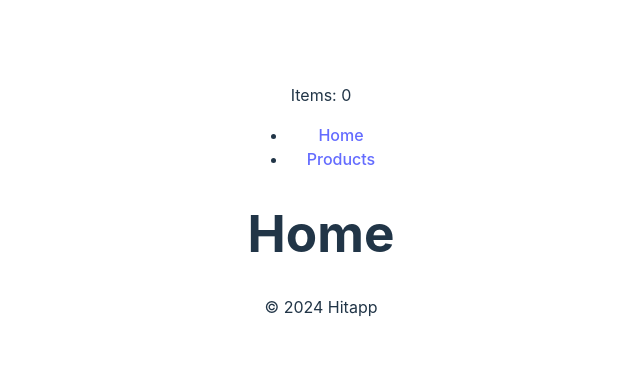
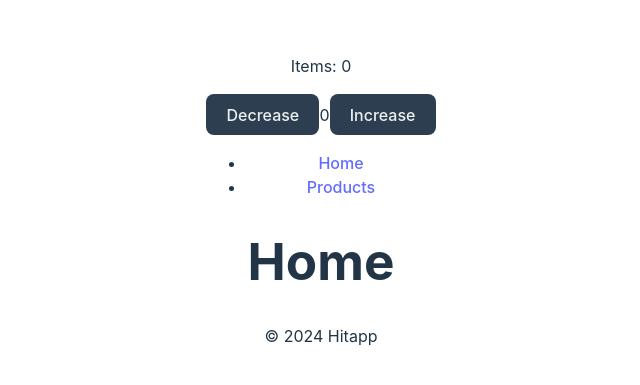
Before and after one commit to patrykomiotek/hitapp, a React (Vite) app: page / in a window 1280 px wide. Shown: the part 207-592 px from the top of the page, without its empty margins (319-959 px from the left). Built offline with nearby package versions, Linux system fonts and the light colour scheme.

Commit message:
feat: stepper component step 1

```diff
--- a/src/App.tsx
+++ b/src/App.tsx
@@ -26,6 +26,7 @@ import { ShopContextProvider } from "./features/basket/components/ShopContext";
 import { ShoppingCart } from "./features/basket/components/ShoppingCart";
 import { RouterProvider } from "react-router-dom";
 import { router } from "./routes";
+import { Stepper } from "./components/Stepper";
 
 function App() {
   const buttonRef = useRef<HTMLButtonElement>(null);
@@ -69,6 +70,7 @@ function App() {
         <AuthContextProvider>
           <ShopContextProvider>
             <ShoppingCart />
+            <Stepper />
             <RouterProvider router={router} />
             {/* <ProductsDetails id="recVhBqT4hXbvSogN" /> */}
             {/* <ProductsList /> */}
--- /dev/null
+++ b/src/components/Stepper/Stepper.tsx
@@ -0,0 +1,47 @@
+import { useReducer } from "react";
+import { Button } from "../../ui";
+
+type State = {
+  count: number;
+};
+
+enum ActionType {
+  INCREMENT = "increment",
+  DECREMENT = "decrement",
+}
+
+// provide descriminated union
+type Action = {
+  type: ActionType;
+};
+
+const initialState: State = { count: 0 };
+
+const reducer = (state: State, action: Action) => {
+  switch (action.type) {
+    case ActionType.DECREMENT:
+      return { count: state.count - 1 };
+    case ActionType.INCREMENT:
+      return { count: state.count + 1 };
+    default:
+      return state;
+  }
+};
+
+export const Stepper = () => {
+  const [state, dispatch] = useReducer(reducer, initialState);
+
+  return (
+    <div>
+      <Button
+        label="Decrease"
+        onClick={() => dispatch({ type: ActionType.DECREMENT })}
+      />
+      <span>{state.count}</span>
+      <Button
+        label="Increase"
+        onClick={() => dispatch({ type: ActionType.INCREMENT })}
+      />
+    </div>
+  );
+};
--- /dev/null
+++ b/src/components/Stepper/index.ts
@@ -0,0 +1 @@
+export { Stepper } from "./Stepper";
```
